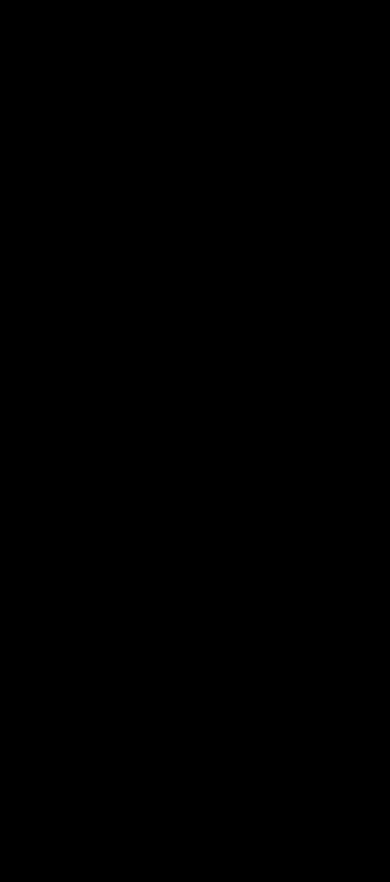
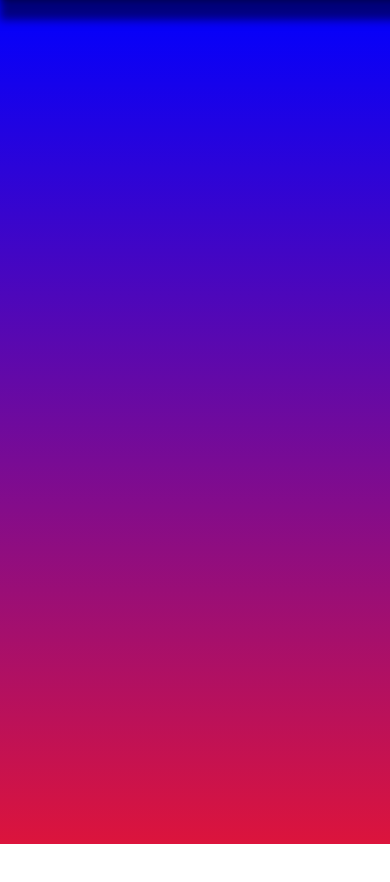
Before and after one commit to Diesfingers228/LifeGamer, a React (Create React App) app in the folder my-app/: page /info in a window 390 px wide. Shown: the top 882 px of the page. After the commit the page ends 844 px from the top, so only its background shows below. Built offline with nearby package versions, Linux system fonts and the light colour scheme.

Commit message:
Life_Gamer

```diff
--- a/my-app/src/AppMobile.css
+++ b/my-app/src/AppMobile.css
@@ -331,7 +331,6 @@
       margin-top: -250px;
       height: 250px;
       width: 100%;
-      padding-bottom: 100%;
     }
 
     .footer-content {
```
